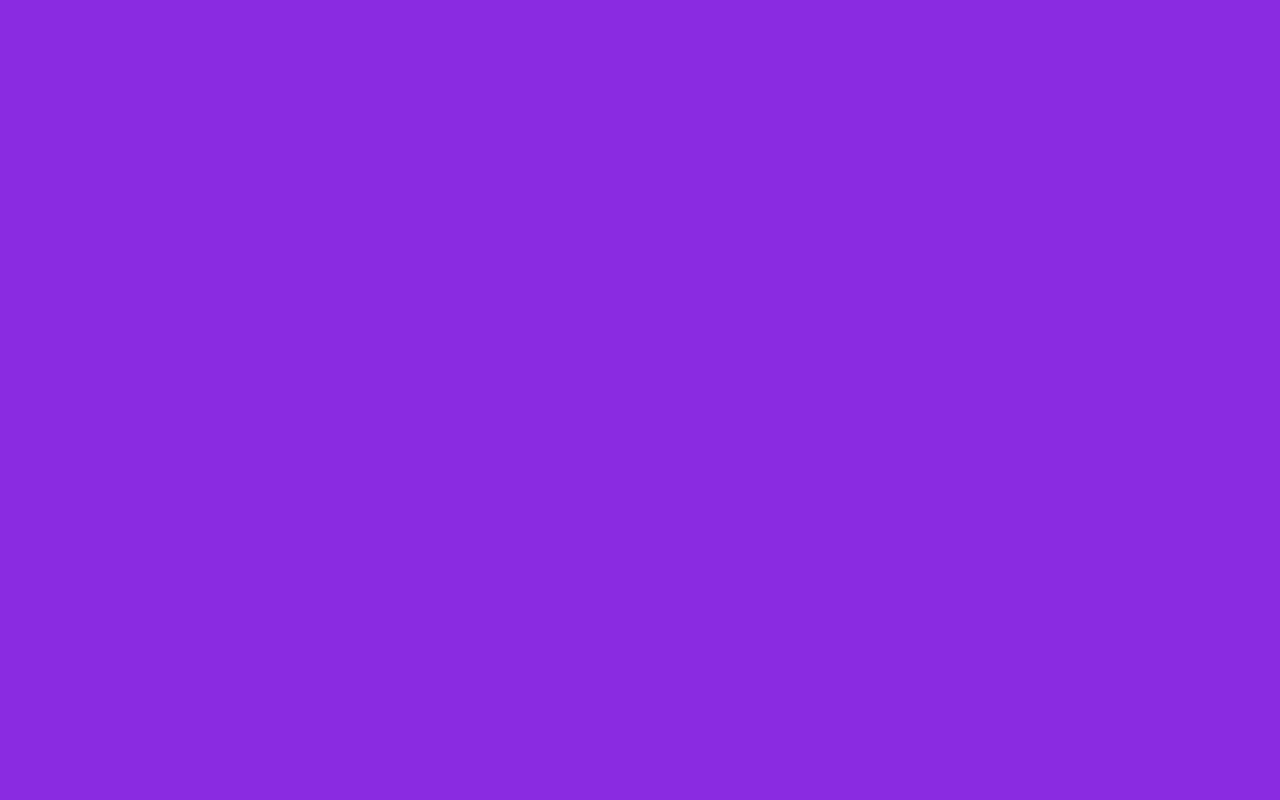
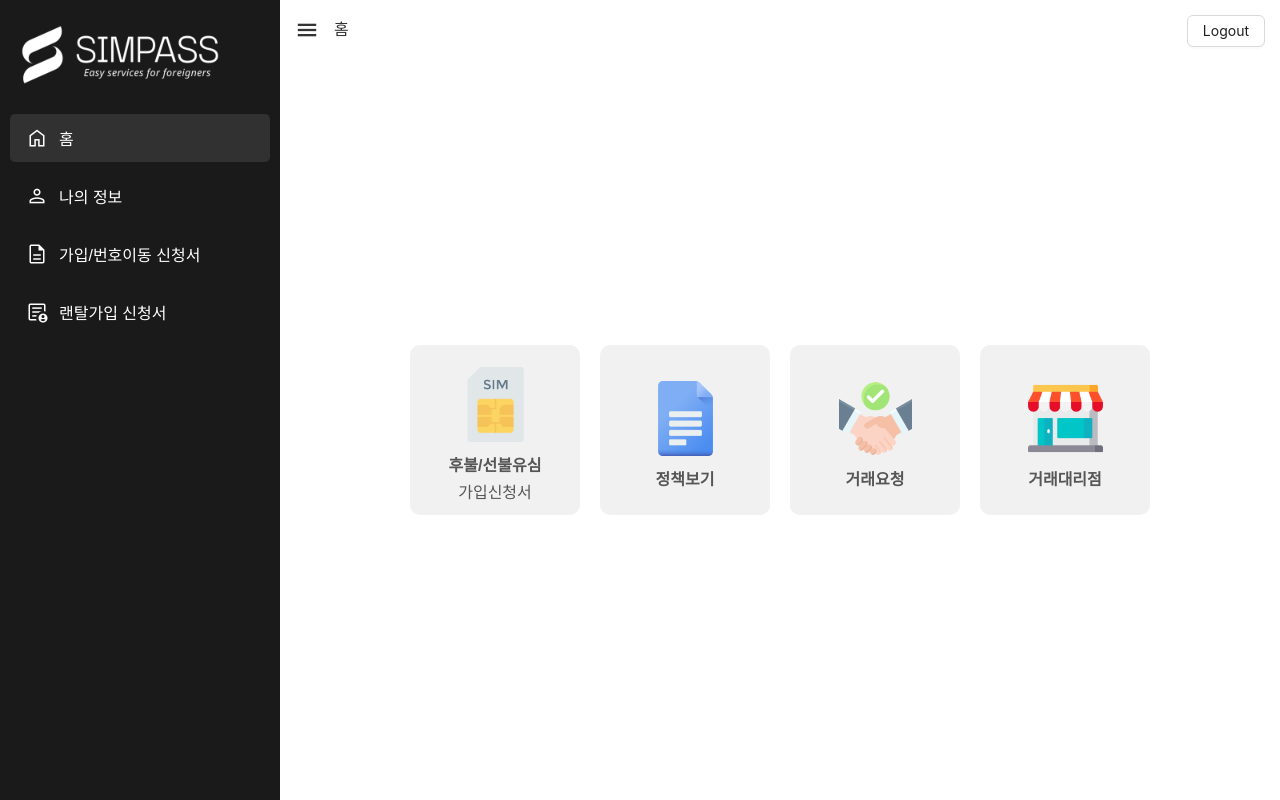
Before and after one commit to itsjasur/vue-manager-simpass, a Vue app: page /home in a window 1280 px wide. Before the commit this address had no page. Built offline with nearby package versions, Linux system fonts and the light colour scheme; sample sign-in values are in the browser's storage.

Commit message:
not found page added

```diff
--- a/src/App.vue
+++ b/src/App.vue
@@ -17,6 +17,6 @@
 body {
   margin: 0;
   padding: 0;
-  background-color: blueviolet;
+  background-color: white;
 }
 </style>
--- a/src/assets/constants.js
+++ b/src/assets/constants.js
@@ -1,4 +1,5 @@
 export const SIDEMENUNAMES = [
+  '홈',
   '나의 정보',
   '가입/번호이동 신청서',
   '랜탈가입 신청서',
--- a/src/components/MenuTitle.vue
+++ b/src/components/MenuTitle.vue
@@ -10,21 +10,24 @@ import { SIDEMENUNAMES } from '../assets/constants'
 const route = useRoute()
 
 const title = computed(() => {
-  if (route.path === '/profile') {
+  if (route.path === '/home') {
     return SIDEMENUNAMES[0]
   }
 
-  if (route.path === '/registration') {
+  if (route.path === '/profile') {
     return SIDEMENUNAMES[1]
   }
 
+  if (route.path === '/registration') {
+    return SIDEMENUNAMES[2]
+  }
+
   if (route.path === '/rental-registration') {
-    return SIDEMENUNAMES[1]
+    return SIDEMENUNAMES[3]
   }
 
   return 'Nothing'
 })
 </script>
 
-<style>
-</style>
+<style></style>
--- a/src/components/SideMenu.vue
+++ b/src/components/SideMenu.vue
@@ -1,26 +1,31 @@
 <template>
   <div class="side-menu">
     <div class="logo" @click="handleResize()">
-      <router-link to="/"
+      <router-link to="/home"
         ><img src="../assets/logo.png" alt="Logo" style="width: 200px" />
       </router-link>
     </div>
     <ul @click="handleResize()">
       <li>
+        <router-link to="/home">
+          <span class="material-symbols-outlined"> home </span>{{ SIDEMENUNAMES[0] }}</router-link
+        >
+      </li>
+      <li>
         <router-link to="/profile">
-          <span class="material-symbols-outlined"> person </span>{{ SIDEMENUNAMES[0] }}</router-link
+          <span class="material-symbols-outlined"> person </span>{{ SIDEMENUNAMES[1] }}</router-link
         >
       </li>
       <li>
         <router-link to="/registration">
           <span class="material-symbols-outlined"> description </span
-          >{{ SIDEMENUNAMES[1] }}</router-link
+          >{{ SIDEMENUNAMES[2] }}</router-link
         >
       </li>
       <li>
         <router-link to="/rental-registration">
           <span class="material-symbols-outlined"> demography </span
-          >{{ SIDEMENUNAMES[2] }}</router-link
+          >{{ SIDEMENUNAMES[3] }}</router-link
         >
       </li>
     </ul>
--- a/src/router/index.js
+++ b/src/router/index.js
@@ -1,9 +1,11 @@
 import { createRouter, createWebHistory } from 'vue-router'
 import DashBaordView from '../views/DashBoardView.vue'
 import ProfileView from '../views/ProfileView.vue'
+import HomeView from '../views/HomeView.vue'
 import RegistrationView from '../views/RegistrationView.vue'
 import RentalRegistrationView from '../views/RentalRegistrationView.vue'
 import LoginView from '../views/LoginView.vue'
+import NotFoundView from '../views/NotFoundView.vue'
 
 const router = createRouter({
   history: createWebHistory(import.meta.env.BASE_URL),
@@ -20,11 +22,21 @@ const router = createRouter({
     {
       path: '/',
       name: 'dashboard',
+      redirect: '/home',
+
       component: DashBaordView,
       meta: {
         requiresAuth: true
       },
       children: [
+        {
+          path: '/home',
+          name: 'home',
+          component: HomeView,
+          meta: {
+            requiresAuth: true
+          }
+        },
         {
           path: '/profile',
           name: 'profile',
@@ -50,6 +62,13 @@ const router = createRouter({
           }
         }
       ]
+    },
+
+    // this catchs any route
+    {
+      path: '/:pathMatch(.*)*',
+      name: 'NotFound',
+      component: NotFoundView
     }
 
     // {
@@ -72,8 +91,7 @@ router.beforeEach((to, from, next) => {
       next()
     } else {
       //  not authenticated, redirect to login
-      // next('/login')
-      window.location.href = '/login'
+      next('/login')
     }
   } else {
     // non-protected route, allow access
--- a/src/stores/authentication.js
+++ b/src/stores/authentication.js
@@ -23,7 +23,7 @@ export const useAuthenticationStore = defineStore('status', {
       localStorage.setItem('refreshToken', refreshToken)
       localStorage.setItem('id', id)
       localStorage.setItem('userName', userName)
-      window.location.href = '/'
+      window.location.href = '/home'
     }
 
     // retrieveFromStorage() {
--- /dev/null
+++ b/src/views/HomeView.vue
@@ -0,0 +1,127 @@
+<template>
+  <div class="container">
+    <div class="card">
+      <div class="img">
+        <img src="../assets/icons/sim.png" alt="" />
+      </div>
+      <div class="textbox">
+        <p class="primaryT">후불/선불유심</p>
+        <p class="secondoryT">가입신청서</p>
+      </div>
+    </div>
+
+    <div class="card">
+      <div class="img">
+        <img src="../assets/icons/docs.png" alt="" />
+      </div>
+      <div class="textbox">
+        <p class="primaryT">정책보기</p>
+      </div>
+    </div>
+    <div class="card">
+      <div class="img">
+        <img src="../assets/icons/handshake.png" alt="" />
+      </div>
+      <div class="textbox">
+        <p class="primaryT">거래요청</p>
+      </div>
+    </div>
+    <div class="card">
+      <div class="img">
+        <img src="../assets/icons/store.png" alt="" />
+      </div>
+      <div class="textbox">
+        <p class="primaryT">거래대리점</p>
+      </div>
+    </div>
+  </div>
+  <!-- <div class="card1"></div> -->
+</template>
+
+<script>
+export default {}
+</script>
+
+<style scoped>
+img {
+  height: 75px;
+}
+.container {
+  display: flex;
+  height: 100%;
+  gap: 20px;
+  justify-content: center;
+  align-items: center;
+  margin: 0px 20px;
+  /* background-color: yellow; */
+}
+.card {
+  height: 170px;
+  width: 170px;
+  background-color: #f1f1f1;
+  padding: 10px;
+  box-sizing: border-box;
+  border-radius: 10px;
+  align-content: center;
+}
+
+.card:hover {
+  filter: brightness(0.7); /* 70% brightness to make it darker */
+  cursor: pointer;
+}
+
+.img {
+  /* background-color: yellow; */
+  display: flex;
+  justify-content: center;
+  margin: 10px 0px;
+}
+
+.textbox {
+  /* background-color: yellow; */
+  display: flex;
+  flex-direction: column;
+  text-align: center;
+}
+
+.primaryT {
+  margin: 0;
+  font-weight: 600;
+  color: #565656;
+}
+.secondoryT {
+  margin-top: 3px;
+  font-weight: 400;
+  color: #565656;
+  margin-bottom: 0px;
+}
+
+@media (max-width: 767px) {
+  .container {
+    flex-direction: column;
+  }
+
+  .card {
+    width: 100%;
+    height: auto;
+    min-height: 100px;
+    background-color: #f1f1f1;
+
+    display: flex;
+    align-items: center;
+    align-content: center;
+    justify-items: center;
+    justify-content: center;
+  }
+
+  .textbox {
+    margin-left: 10px;
+    width: 100%;
+    text-align: start;
+  }
+
+  .primaryT {
+    margin-bottom: 10px;
+  }
+}
+</style>
--- /dev/null
+++ b/src/views/NotFoundView.vue
@@ -0,0 +1,59 @@
+<template>
+  <div class="not-found-container">
+    <div class="not-found-content">
+      <h1>404</h1>
+      <h2>아이구! 페이지를 찾을 수 없네요!</h2>
+      <p>찾으시는 페이지가 존재하지 않거나 이동되었습니다.</p>
+      <router-link to="/home" class="home-link">홈으로</router-link>
+    </div>
+  </div>
+</template>
+
+<script setup></script>
+
+<style scoped>
+.not-found-container {
+  display: flex;
+  justify-content: center;
+  align-items: center;
+  height: 100vh;
+  text-align: center;
+  background-color: #f8f9fa;
+  color: #343a40;
+}
+
+.not-found-content {
+  max-width: 600px;
+}
+
+.not-found-content h1 {
+  font-size: 80px;
+  margin: 0;
+}
+
+.not-found-content h2 {
+  font-size: 25px;
+  margin: 10px;
+}
+
+.not-found-content p {
+  font-size: 1.2rem;
+  margin: 1rem 0;
+}
+
+.home-link {
+  min-width: 100px;
+  display: inline-block;
+  padding: 0.5rem 1rem;
+  background-color: var(--main-color);
+  color: white;
+  text-decoration: none;
+  border-radius: 5px;
+  transition: background-color 0.3s;
+}
+
+.home-link:hover {
+  opacity: 0.5;
+  background-color: var(--main-color);
+}
+</style>
--- a/src/views/RegistrationView.vue
+++ b/src/views/RegistrationView.vue
@@ -1,127 +1,5 @@
-<template>
-  <div class="container">
-    <div class="card">
-      <div class="img">
-        <img src="../assets/icons/sim.png" alt="" />
-      </div>
-      <div class="textbox">
-        <p class="primaryT">후불/선불유심</p>
-        <p class="secondoryT">가입신청서</p>
-      </div>
-    </div>
+<template></template>
 
-    <div class="card">
-      <div class="img">
-        <img src="../assets/icons/docs.png" alt="" />
-      </div>
-      <div class="textbox">
-        <p class="primaryT">정책보기</p>
-      </div>
-    </div>
-    <div class="card">
-      <div class="img">
-        <img src="../assets/icons/handshake.png" alt="" />
-      </div>
-      <div class="textbox">
-        <p class="primaryT">거래요청</p>
-      </div>
-    </div>
-    <div class="card">
-      <div class="img">
-        <img src="../assets/icons/store.png" alt="" />
-      </div>
-      <div class="textbox">
-        <p class="primaryT">거래대리점</p>
-      </div>
-    </div>
-  </div>
-  <!-- <div class="card1"></div> -->
-</template>
+<script setup></script>
 
-<script>
-export default {}
-</script>
-
-<style scoped>
-img {
-  height: 75px;
-}
-.container {
-  display: flex;
-  height: 100%;
-  gap: 20px;
-  justify-content: center;
-  align-items: center;
-  margin: 0px 20px;
-  /* background-color: yellow; */
-}
-.card {
-  height: 170px;
-  width: 170px;
-  background-color: #f1f1f1;
-  padding: 10px;
-  box-sizing: border-box;
-  border-radius: 10px;
-  align-content: center;
-}
-
-.card:hover {
-  filter: brightness(0.7); /* 70% brightness to make it darker */
-  cursor: pointer;
-}
-
-.img {
-  /* background-color: yellow; */
-  display: flex;
-  justify-content: center;
-  margin: 10px 0px;
-}
-
-.textbox {
-  /* background-color: yellow; */
-  display: flex;
-  flex-direction: column;
-  text-align: center;
-}
-
-.primaryT {
-  margin: 0;
-  font-weight: 600;
-  color: #565656;
-}
-.secondoryT {
-  margin-top: 3px;
-  font-weight: 400;
-  color: #565656;
-  margin-bottom: 0px;
-}
-
-@media (max-width: 767px) {
-  .container {
-    flex-direction: column;
-  }
-
-  .card {
-    width: 100%;
-    height: auto;
-    min-height: 100px;
-    background-color: #f1f1f1;
-
-    display: flex;
-    align-items: center;
-    align-content: center;
-    justify-items: center;
-    justify-content: center;
-  }
-
-  .textbox {
-    margin-left: 10px;
-    width: 100%;
-    text-align: start;
-  }
-
-  .primaryT {
-    margin-bottom: 10px;
-  }
-}
-</style>
+<style></style>
```
